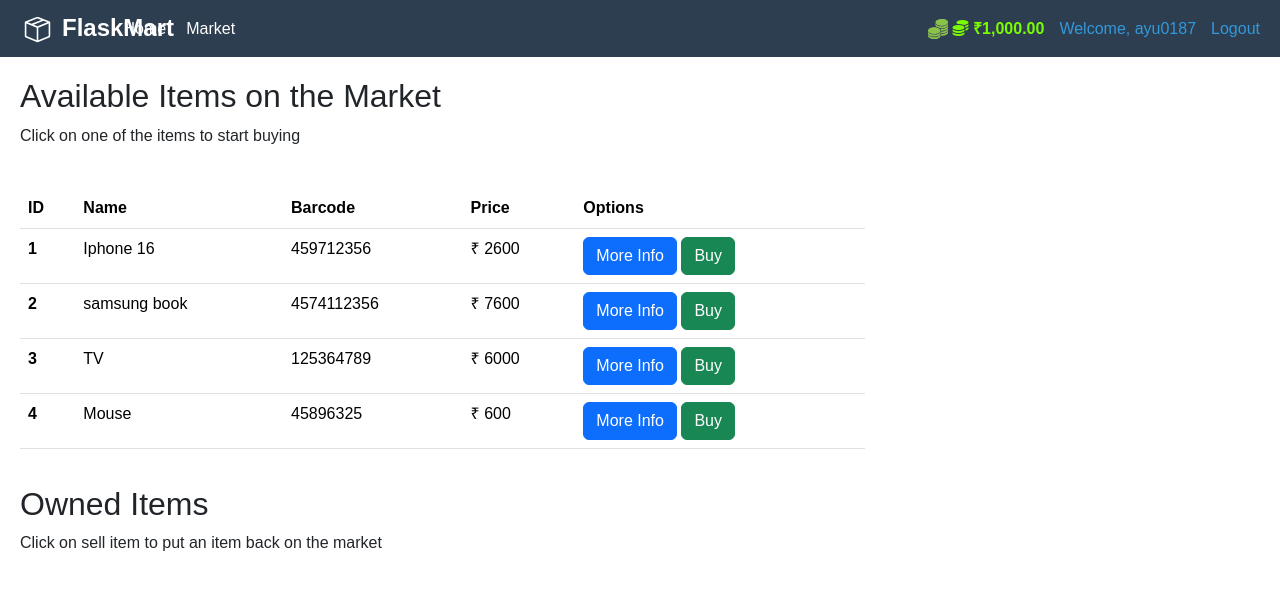
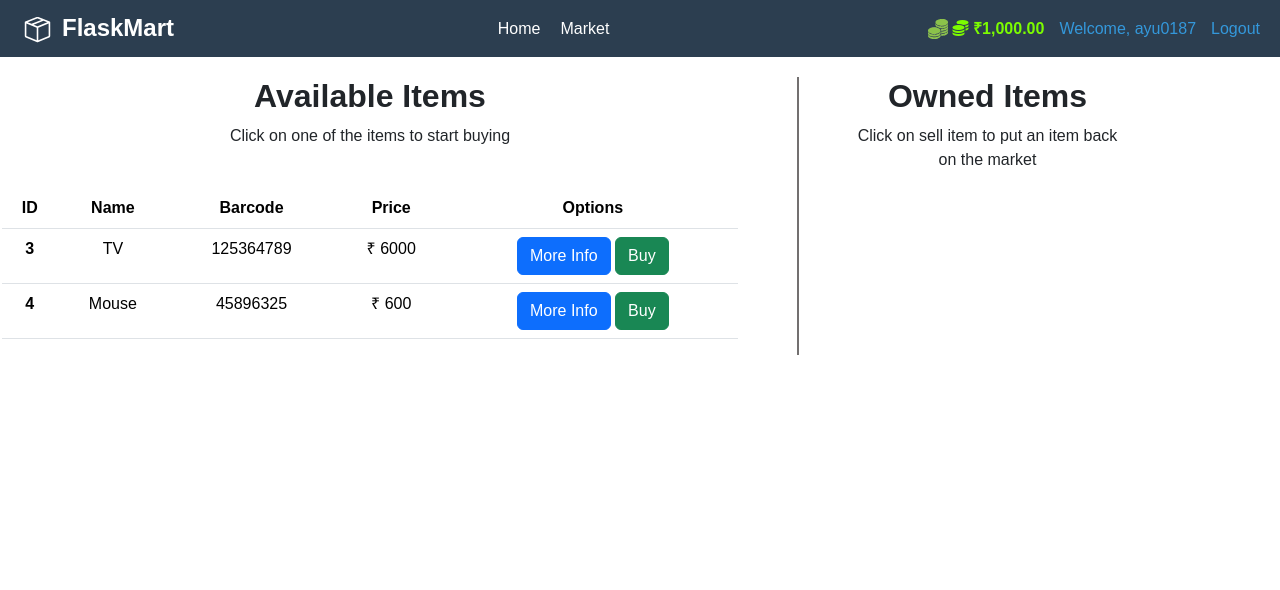
Before and after one commit to ayu014/FlaskMart, a Flask app: page /market in a window 1280 px wide. Shown: the top 590 px of the page. Run offline with Flask 3, Linux system fonts and the light colour scheme; a user stored in the database is signed in; some libraries are stand-ins or nearby versions.

Commit message:
Item Purchase

```diff
--- a/market/forms.py
+++ b/market/forms.py
@@ -26,3 +26,10 @@ class LoginForm(FlaskForm):
     username = StringField(label="Username:",validators=[Length(min=3),DataRequired()])
     password = PasswordField(label= 'Password:', validators=[Length(min=8),DataRequired()])
     submit = SubmitField(label='Login')
+
+
+class BuyItemForm(FlaskForm):
+    submit = SubmitField(label='Purchase Item')
+
+class SellItemForm(FlaskForm):
+    submit = SubmitField(label='Sell Item')
--- a/market/routes.py
+++ b/market/routes.py
@@ -1,9 +1,10 @@
 from logging import info
+from os import name
 from market import app
 from market.models import Item, User
-from flask import render_template, redirect,url_for, flash,get_flashed_messages
-from flask_login import login_user, logout_user, login_required
-from market.forms import RegisterForm, LoginForm
+from flask import request, render_template, redirect,url_for, flash,get_flashed_messages
+from flask_login import login_user, logout_user, login_required, current_user
+from market.forms import RegisterForm, LoginForm, SellItemForm, BuyItemForm
 from market import db
 
 
@@ -14,11 +15,26 @@ from market import db
 def home():
     return render_template("index.html")
 
-@app.route("/market")
+@app.route("/market", methods=['GET', 'POST'])
 @login_required
 def market_page():
-    items = Item.query.all()
-    return render_template("market.html",items = items)
+    sell_form = SellItemForm()
+    buy_form = BuyItemForm()
+
+    if request.method == "POST" and buy_form.validate_on_submit():
+        purchased_item = request.form.get('purchased_item')
+        p_item_object = Item.query.filter_by(name=purchased_item).first()
+        if p_item_object and current_user.budget>=p_item_object.price:
+            # print(f"Purchased item: {purchased_item}")
+            p_item_object.owner = current_user.id
+            current_user.budget -= p_item_object.price
+            db.session.commit()
+            flash(f"You have purchased {purchased_item}!", category='success')
+        else:
+            flash(f"Insufficient budget to purchase {p_item_object.name}.", category='danger')
+
+    items = Item.query.filter_by(owner=None).all()
+    return render_template("market.html",items = items, buy_form= buy_form)
 
 @app.route("/register", methods = ['GET','POST'])
 def register_page():
--- a/market/templates/base.html
+++ b/market/templates/base.html
@@ -33,7 +33,7 @@
                 <a href="{{ url_for('home')}}"> <img src="{{url_for('static',filename='images/logo.svg')}}" height="35px" style="margin-right: 7px;">FlaskMart</a>
             </div>
             <ul class="nav-links">
-                <li style="margin-left: -420px;"><a href="{{ url_for('home')}}">Home</a></li>
+                <li><a href="{{ url_for('home')}}">Home</a></li>
                 <li><a href="{{ url_for('market_page')}}">Market</a></li>
             </ul>
             {% if current_user.is_authenticated %}
--- a/market/templates/includes/items_modals.html
+++ b/market/templates/includes/items_modals.html
@@ -45,7 +45,17 @@
         </button>
       </div>
       <div class="modal-body">
-        Are you sure you want to buy {{ item.name }} for {{ item.price }}₹ ?
+        <form method = "POST">
+          {{ buy_form.hidden_tag() }}
+          <h5 class="text-center">Are you sure you want to buy {{ item.name }} for ₹{{ item.price }} ?</h5>
+          <br>
+          <h6 class="text-center">By clicking Purchase, you will purchase this item.</h6>
+          <h6>
+            <br>
+            <input id = "purchased_item" name="purchased_item" type="hidden" value="{{ item.name }}" >
+            {{ buy_form.submit(class="btn btn-success") }}
+          </h6>
+        </form>
       </div>
       <div class="modal-footer">
         <button type="button" class="btn btn-secondary"
--- a/market/templates/market.html
+++ b/market/templates/market.html
@@ -4,11 +4,11 @@
 {% endblock %}
 
 {% block content %}
-
-
-    <div class="row">
-        <div class="col-8" style="margin-top: 20px; margin-left: 20px;">
-            <h2>Available Items on the Market</h2>
+<div class="container">
+    <div class="row" style="margin-top: 20px;">
+        <!-- Available Items Section -->
+        <div class="col-md-8" style="margin-left: -80px; text-align: center;">
+            <h2 style="font-weight: bold;">Available Items</h2>
             <p>Click on one of the items to start buying</p>
             <br>
             <!-- ITEM TABLE -->
@@ -20,32 +20,43 @@
                         <th scope="col">Barcode</th>
                         <th scope="col">Price</th>
                         <th scope="col">Options</th>
-
                     </tr>
                 </thead>
                 <tbody>
-
-            {% for item in items: %}
+                    {% for item in items %}
                         {% include 'includes/items_modals.html' %}
                         <tr>
-                    <th scope="row">{{item.id}}</th>
-                    <td>{{item["name"]}}</td>
-                    <td>{{item.barcode}}</td>
-                    <td>₹ {{item["price"]}}</td>
+                            <th scope="row">{{ item.id }}</th>
+                            <td>{{ item["name"] }}</td>
+                            <td>{{ item.barcode }}</td>
+                            <td>₹ {{ item["price"] }}</td>
                             <td>
-                        <button type="button" class="btn btn-primary" data-toggle="modal" data-target="#Modal-MoreInfo-{{ item.id }}" >More Info</button>
+                                <button type="button" class="btn btn-primary" data-toggle="modal" data-target="#Modal-MoreInfo-{{ item.id }}">More Info</button>
                                 <button type="button" class="btn btn-success" data-toggle="modal" data-target="#Modal-PurchaseConfirm-{{ item.id }}">Buy</button>
                             </td>
                         </tr>
                     {% endfor %}
-
                 </tbody>
             </table>
         </div>
-        <div class="col-4" style="margin-top: 20px; margin-left: 20px;">
-            <h2>Owned Items</h2>
+
+        <!-- Vertical Line -->
+        <div class="col-md-1 d-flex justify-content-center">
+            <div style="border-left: 2px solid #504c4ccb; height: 100%;"></div>
+        </div>
+
+        <!-- Owned Items Section -->
+        <!-- Owned Items Section -->
+        <div class="col-md-3" style="text-align: center;">
+            <h2 style="font-weight: bold;">Owned Items</h2>
             <p>Click on sell item to put an item back on the market</p>
+            <ul class="list-group">
+                {% for item in owned_items %}
+                    <li class="list-group-item">{{ item.name }} - ₹{{ item.price }}</li>
+                {% endfor %}
+            </ul>
+        </div>
+
     </div>
 </div>
-
 {% endblock %}
```
Also changed, not shown: instance/market.db. Lines whose indentation alone changed are shown as unchanged.
